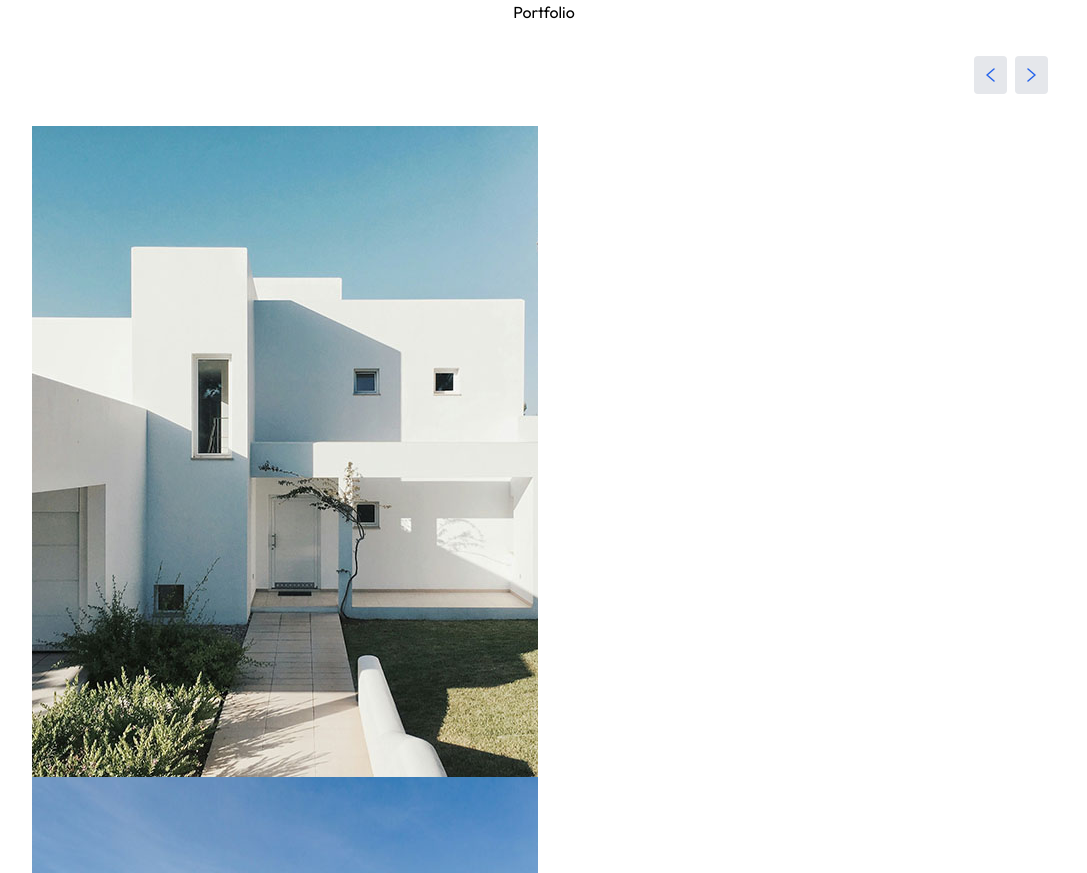
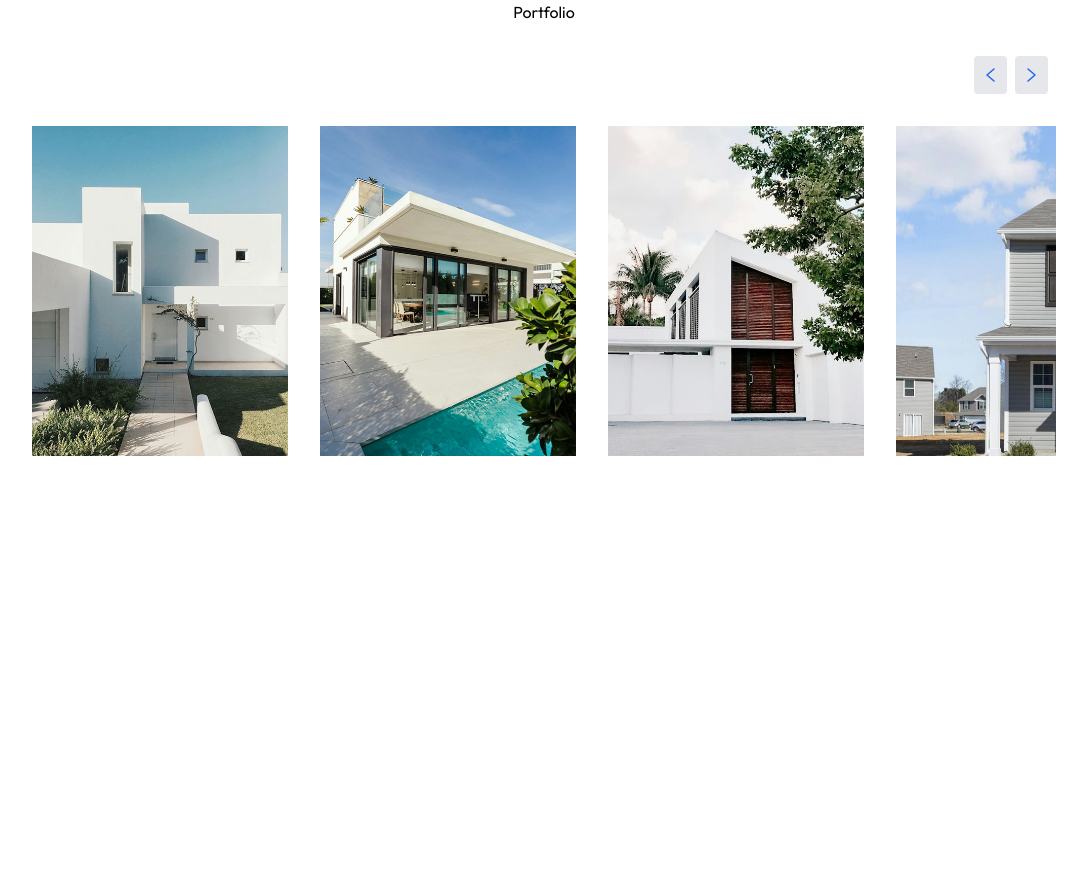
Before and after one commit to Elai5/real-estate, a React (Vite) app: page / in a window 1280 px wide. Shown: the part 1840-2713 px from the top of the page, without its empty margins (96-1183 px from the left). After the commit the page ends 2392 px from the top, so only its background shows below. Built offline with nearby package versions, Linux system fonts and the light colour scheme.

Commit message:
image overflow hidden.side by side

```diff
--- a/src/components/Projects.jsx
+++ b/src/components/Projects.jsx
@@ -34,15 +34,13 @@
         </button>
       </div>
       {/* project-slider-container */}
-      <div>
-        <div>
-            {projectsData.map((project, index)=> (
-                <div key={index}>
-                    <img src={project.image} alt={project.title} />
-
-                </div>
-
-            ))}
+      <div className="overflow-hidden">
+        <div className="flex gap-8 transition-transform duration-500 ease-in-out">
+          {projectsData.map((project, index) => (
+            <div key={index} className="relative flex-shrink-0 w-full sm:w-1/4">
+              <img src={project.image} alt={project.title} />
+            </div>
+          ))}
         </div>
       </div>
     </div>
```
